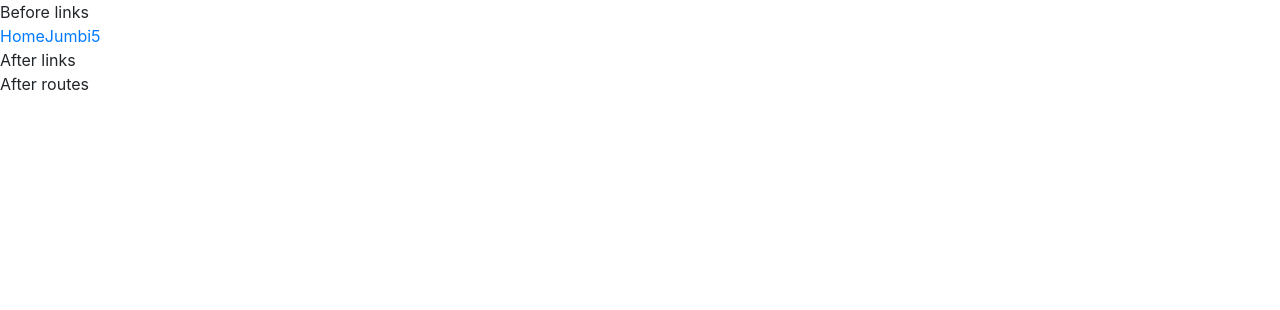
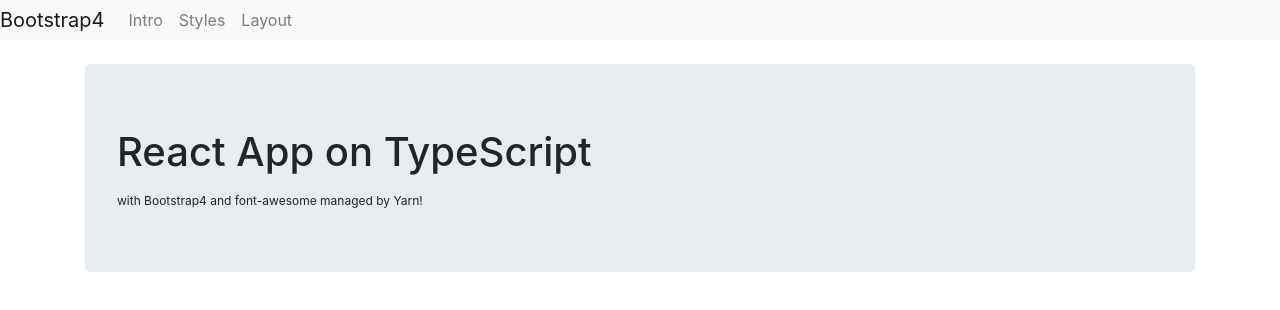
Before and after one commit to gsoulavy/react_typescript_bootstrap4, a React app: page /styles in a window 1280 px wide. Shown: the top 310 px of the page. Built offline with nearby package versions, Linux system fonts and the light colour scheme.

Commit message:
[tidy up]

```diff
--- a/src/components/App.tsx
+++ b/src/components/App.tsx
@@ -1,7 +1,7 @@
 import * as React from "react";
-import * as Bs4 from "./bootstrap/Bootstrap";
 import { BrowserRouter as Router, Link, Route } from "react-router-dom";
-import Jumbo from "./jumbotron/jumbo";
+import Jumbotron from "./styles/Jumbotron";
+import Intro from "./Intro";
 const { Component } = React;
 
 class App extends Component<{}, {}> {
@@ -9,26 +9,30 @@
         return (
             <Router>
                 <div>
-                    <div>Before links</div>
-                    <Link to="/home">Home</Link>
-                    <Link to="/jumbotron">Jumbi</Link>
-                    <Link to={`/tosome/${5}`}>5</Link>
-                    <div>After links</div>
-                    <Route path="/jumbotron" component={Jumbo} />
-                    <Route path="/tosome/:id" component={Some} />
-                    <Route path="/home" render={() => <div>Home</div>}/>
-                    <div>After routes</div>
+                    <nav className="nav navbar-expand-lg navbar-light bg-light mb-4">
+                        <a className="navbar-brand" href="#">Bootstrap4</a>
+                        <ul className="navbar-nav mr-auto">
+                            <li className="nav-item">
+                                <Link className="nav-link" to="/">Intro</Link>
+                            </li>
+                            <li className="nav-item">
+                                <Link className="nav-link" to="/styles">Styles</Link>
+                            </li>
+                            <li className="nav-item">
+                            <Link className="nav-link" to={`/layout`}>Layout</Link>
+                            </li>
+                        </ul>
+                    </nav>
+                    <Route exact path="/" component={Intro}/>
+                    <Route path="/styles" component={Jumbotron} />
+                    <Route path="/layout" render={() => (
+                        <h1>Bootstrap Layout</h1>
+                    )}/>
+
                 </div>
             </Router>
         );
     }
 }
 
-const Some = ({ match }) => {
-    return (
-        <div>
-            The id is: {match.params.id}
-        </div>);
-}
-
 export default App;
--- /dev/null
+++ b/src/components/Intro.tsx
@@ -0,0 +1,12 @@
+import * as React from "react";
+import Container from "./bootstrap/layout/Container";
+
+const Intro: React.StatelessComponent<{}> = () => {
+    return (
+        <Container>
+            <h1>Bootstrap 4 components with React and Typescript</h1>
+        </Container>
+    );
+};
+
+export default Intro;
--- a/src/components/jumbotron/jumbo.tsx
+++ /dev/null
@@ -1,22 +0,0 @@
-import * as React from "react";
-import * as Bs4 from "./../bootstrap/Bootstrap";
-
-const Jumbo: React.StatelessComponent<{}> = () => {
-    return (
-        <div>
-            <Bs4.ContainerFluid>
-                <Bs4.Jumbotron>
-                    <h1>React App on TypeScript</h1>
-                    <sub>with Bootstrap4 and font-awesome managed by Yarn!</sub>
-                </Bs4.Jumbotron>
-                <Bs4.Row>
-                    <Bs4.Col>Hi from first</Bs4.Col>
-                    <Bs4.Col md={3}>Hi from second</Bs4.Col>
-                    <Bs4.Col md={"auto"}>Hi from second</Bs4.Col>
-                </Bs4.Row>
-            </Bs4.ContainerFluid>
-        </div>
-    );
-}
-
-export default Jumbo;
--- /dev/null
+++ b/src/components/styles/Jumbotron.tsx
@@ -0,0 +1,18 @@
+import * as React from "react";
+import Container from "./../bootstrap/layout/Container";
+import Jumbotron from "./../bootstrap/Jumbotron";
+
+const Styles: React.StatelessComponent<{}> = () => {
+    return (
+        <div>
+            <Container applyClass="">
+                <Jumbotron>
+                    <h1>React App on TypeScript</h1>
+                    <sub>with Bootstrap4 and font-awesome managed by Yarn!</sub>
+                </Jumbotron>
+            </Container>
+        </div>
+    );
+}
+
+export default Styles;
```
Also changed, not shown: 1 other file (tests, documents, lock files or other folders).
